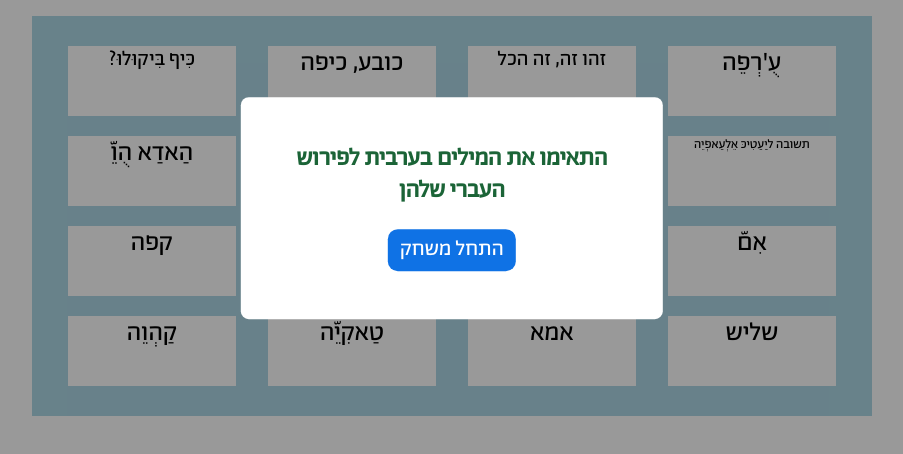
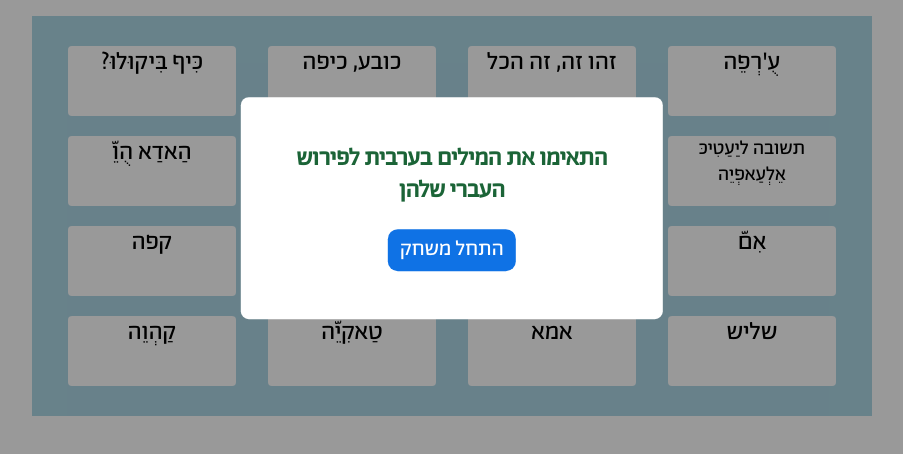
Before and after one commit to madrasafree/matching-game, a plain HTML site: page index.html in a window 1280 px wide. Shown: the part 192-646 px from the top of the page, without its empty margins (188-1091 px from the left). Drawn offline with nearby package versions, Linux system fonts and the light colour scheme.

Commit message:
changed font size of text in cards

```diff
--- a/app.js
+++ b/app.js
@@ -179,13 +179,11 @@ for (const element of array_of_random_indexes) {
   }
   if (element == i) {
     if (words_array[counter1].length > 26) {
-      style_font_size = "style=\"font-size: 13px;\" "
-    } else if (words_array[counter1].length > 22) {
-      style_font_size = "style=\"font-size: 15px;\" "
+      style_font_size = "style=\"font-size: 20px;\" "
     } else if (words_array[counter1].length > 18) {
-      style_font_size = "style=\"font-size: 18px;\" "
-    } else if (words_array[counter1].length > 13) {
-      style_font_size = "style=\"font-size: 21px;\" "
+      style_font_size = "style=\"font-size: 22px;\" "
+    } else {
+      style_font_size = "style=\"font-size: 25px;\" "
     }
     if ((counter1 % 2) == 1) {
       lang = "arabic";
--- a/style.css
+++ b/style.css
@@ -58,13 +58,12 @@ body {
 .card {
     width: 21%;
     background: white;
-    height: 70px;
-    /* line-height:70px; */
+    min-height: 70px;
     margin: 10px 0;
     text-align: center;
-    font-size: 26px;
     cursor: pointer;
     direction: rtl;
+    border-radius: 4px;
 }
 
 h2,
@@ -269,6 +268,7 @@ label {
 /* ---------------------------------------------------------- */
 
 #popup_container {
+
     display: block;
     position: fixed;
     z-index: 1;
@@ -290,7 +290,7 @@ label {
     left: 50%;
     top: 50%;
     transform: translate(-50%, -50%);
-    border-radius: 8px;
+    border-radius: 8\px;
     display: block;
     text-align: center;
 }
@@ -408,7 +408,10 @@ label {
     .card {
         width: 30%;
         margin: 8px 0;
+        border-radius: 3px;
+
     }
+
 
     #cards-container {
 
```
